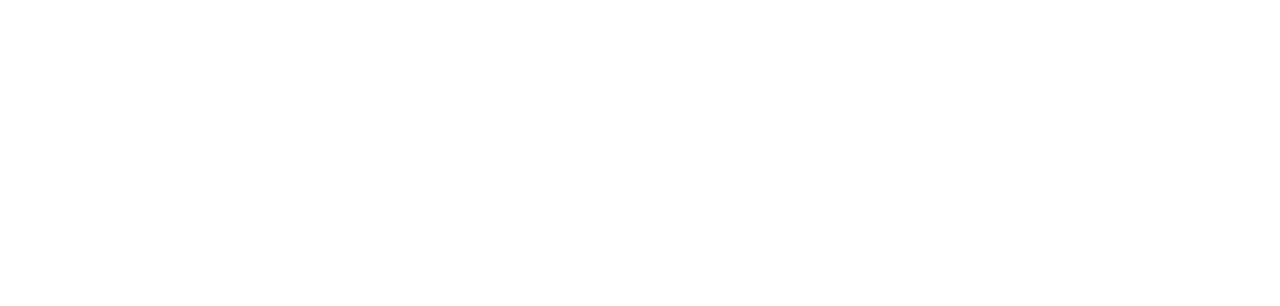
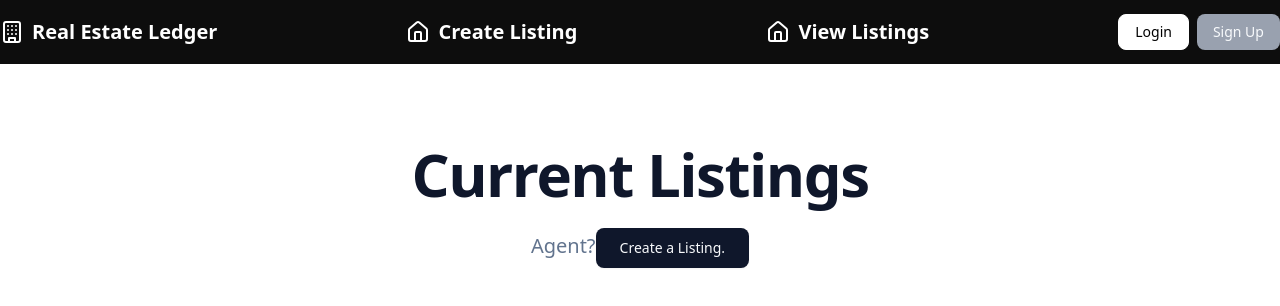
Before and after one commit to Real-Estate-Security/frontend-real-estate-ledger, a React (Vite) app: page /frontend-real-estate-ledger/listings in a window 1280 px wide. Shown: the top 306 px of the page. Built offline with nearby package versions, Linux system fonts and the light colour scheme.

Commit message:
New page for viewing Listings in Listings.tsx

```diff
--- a/src/App.tsx
+++ b/src/App.tsx
@@ -5,6 +5,7 @@ import Home from "./pages/Home";
 import Login from "./pages/Login";
 import Register from "./pages/Register";
 import Properties from "./pages/Properties";
+import Listings from "./pages/Listings";
 function App() {
   return (
     <div>
@@ -14,6 +15,7 @@ function App() {
           <Route path="login" element={<Login />} />
           <Route path="register" element={<Register />} />
           <Route path="properties" element={<Properties />} />
+          <Route path="listings" element={<Listings />} />
         </Route>
       </Routes>
     </div>
--- a/src/components/header/NavHeader.tsx
+++ b/src/components/header/NavHeader.tsx
@@ -38,6 +38,18 @@ export default function NavHeader() {
           >
             <House className="h-6 w-6 text-white" />
             <span className="font-bold text-xl hidden sm:inline-block text-white">
+              Create Listing
+            </span>
+          </Link>
+        </div>
+
+        <div className="flex items-center gap-2">
+          <Link
+            to="/frontend-real-estate-ledger/listings"
+            className="flex items-center gap-2"
+          >
+            <House className="h-6 w-6 text-white" />
+            <span className="font-bold text-xl hidden sm:inline-block text-white">
               View Listings
             </span>
           </Link>
@@ -58,6 +70,12 @@ export default function NavHeader() {
                 className="text-sm font-medium transition-colors hover:text-blue-400 text-white"
               >
                 Properties
+              </Link>
+              <Link
+                to="/frontend-real-estate-ledger/listings"
+                className="text-sm font-medium transition-colors hover:text-blue-400 text-white"
+              >
+                Listings
               </Link>
               <Link
                 to="/frontend-real-estate-ledger/transactions"
@@ -135,6 +153,14 @@ export default function NavHeader() {
                     Properties
                   </Link>
                   <Link
+                    to="/frontend-real-estate-ledger/listings"
+                    className="flex items-center gap-2 text-lg font-medium text-white hover:text-blue-400"
+                    onClick={closeSheet}
+                  >
+                    <Building className="h-5 w-5" />
+                    Listings
+                  </Link>
+                  <Link
                     to="/frontend-real-estate-ledger/transactions"
                     className="flex items-center gap-2 text-lg font-medium text-white hover:text-blue-400"
                     onClick={closeSheet}
--- a/src/components/listings/ListingForm.tsx
+++ b/src/components/listings/ListingForm.tsx
@@ -11,8 +11,8 @@ import {
 //   SelectValue,
 } from "@/components/ui/select";
 import { useState } from "react";
-import { Mail, UserPlus, Bed, Bath, MapPinHouse, Pencil } from "lucide-react";
-import { StringToBoolean } from "class-variance-authority/types";
+import { Mail, UserPlus, Bed, Bath, MapPinHouse, Pencil, DollarSign } from "lucide-react";
+// import { StringToBoolean } from "class-variance-authority/types";
 // import {
 //   Popover,
 //   PopoverContent,
@@ -225,7 +225,7 @@ export function ListingForm({ onSubmit }: ListingFormProps) {
             </Label>
             <div className="relative">
               <div className="absolute inset-y-0 left-0 flex items-center pl-3 pointer-events-none text-gray-400">
-                <Bed className="h-5 w-5" />
+                <DollarSign className="h-5 w-5" />
               </div>
               <Input
                 id="listingPrice"
@@ -288,7 +288,7 @@ export function ListingForm({ onSubmit }: ListingFormProps) {
               </Label>
               <div className="relative">
                 <div className="absolute inset-y-0 left-0 flex items-center pl-3 pointer-events-none text-gray-400">
-                  <UserPlus className="h-5 w-5" />
+                  <MapPinHouse className="h-5 w-5" />
                 </div>
                 <Input
                   id="state"
@@ -300,11 +300,14 @@ export function ListingForm({ onSubmit }: ListingFormProps) {
                 />
               </div>
             </div>
-            </div>
+
             <div className="space-y-2">
               <Label htmlFor="zip" className="font-medium">
                 Zip Code
               </Label>
+              <div className="absolute inset-y-0 left-0 flex items-center pl-3 pointer-events-none text-gray-400">
+                  <MapPinHouse className="h-5 w-5" />
+              </div>
               <Input
                 id="zip"
                 placeholder="Zipcode"
@@ -314,6 +317,7 @@ export function ListingForm({ onSubmit }: ListingFormProps) {
                 className="bg-gray-50 focus:bg-white transition-colors"
               />
             </div>
+          </div>
           </div>
 
           {/* Bedrooms */}
@@ -405,7 +409,7 @@ export function ListingForm({ onSubmit }: ListingFormProps) {
         <div className="text-center text-sm text-gray-600">
           Want to place a bid on an existing listing?{" "}
           <a
-            href="/frontend-real-estate-ledger/login"
+            href="/frontend-real-estate-ledger/listings"
             className="text-primary font-medium hover:underline focus:outline-none focus:ring-2 focus:ring-primary/50 rounded-sm"
             tabIndex={0}
           >
--- /dev/null
+++ b/src/pages/Listings.tsx
@@ -0,0 +1,34 @@
+import { Link, useNavigate } from "react-router-dom";
+import { Button } from "@/components/ui/button";
+
+const ViewListings = () => {
+  const navigate = useNavigate();
+
+  const handleNewListing = () => {
+    navigate("/frontend-real-estate-ledger/properties");
+  };
+
+  return (
+    <div className="min-h-screen bg-background">
+      {/* View Listings Section */}
+      <section className="py-20 px-4 sm:px-6 lg:px-8">
+        <div className="max-w-7xl mx-auto text-center">
+          <h1 className="text-4xl sm:text-5xl md:text-6xl font-bold tracking-tight">
+             <span className="text-primary">Current Listings </span>
+          </h1>
+          <p className="mt-6 text-lg sm:text-xl text-muted-foreground max-w-3xl mx-auto">
+            Agent?
+            <Link to="/frontend-real-estate-ledger/properties">
+                <Button size="lg"
+                  onClick={handleNewListing}>
+                  Create a Listing.
+                </Button>
+              </Link>
+          </p>
+        </div>
+      </section>
+    </div>
+  )
+}
+
+export default ViewListings;
```
Also changed, not shown: src/components/listings.tsx (deleted).
